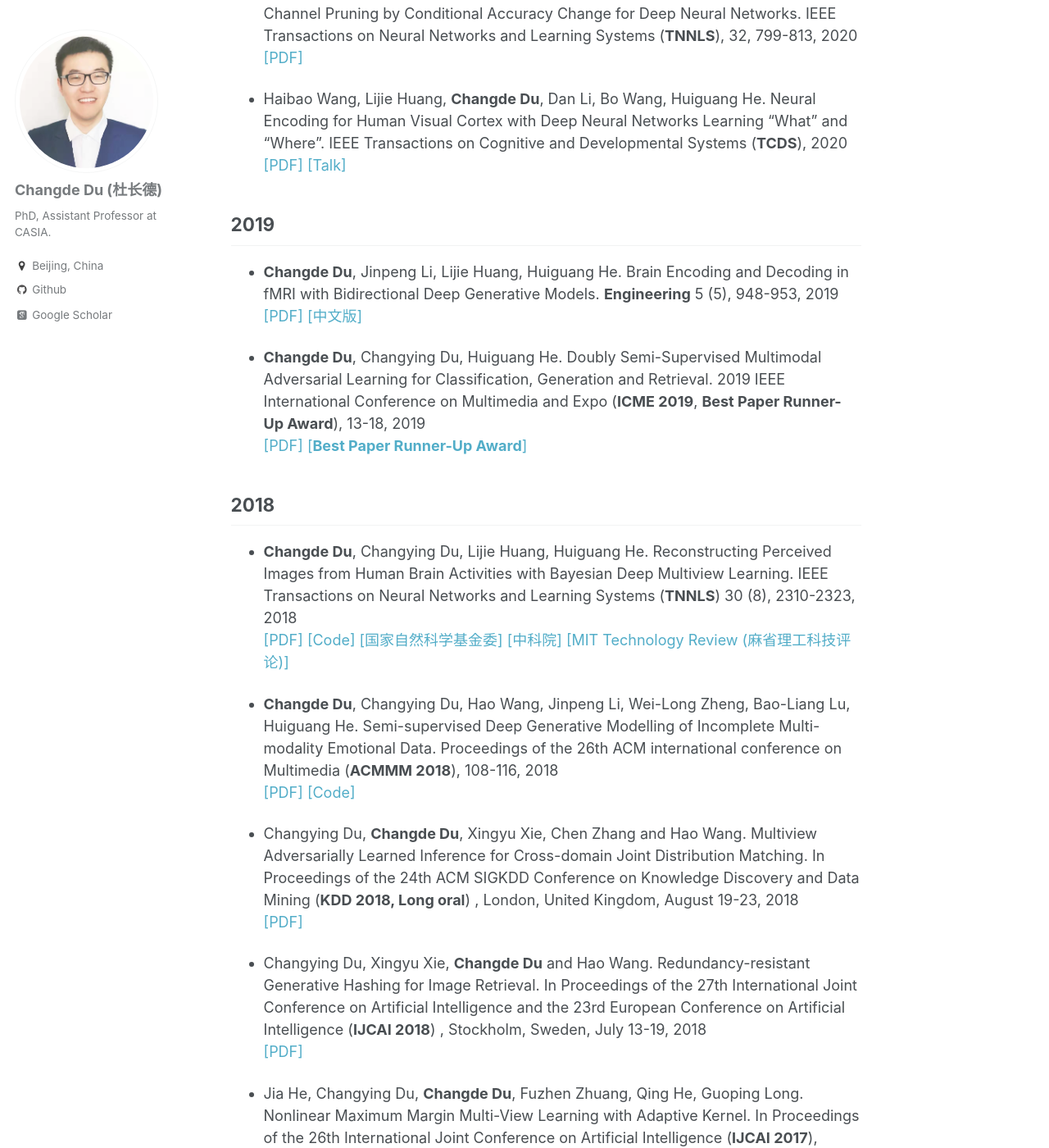
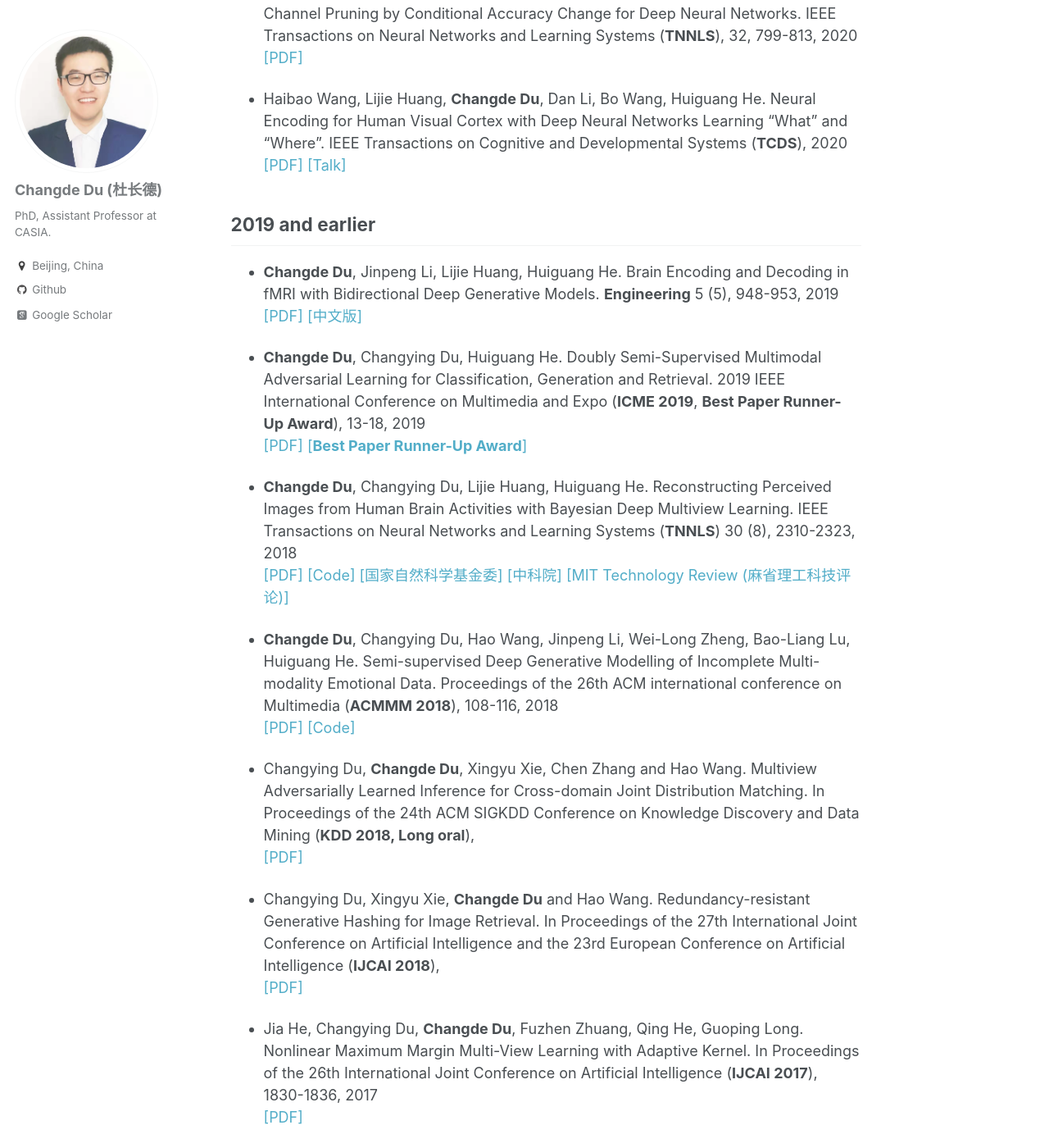
Before and after one commit to ChangdeDu/changdedu.github.io, a Jekyll site: the page built from _pages/about.md, in a window 1280 px wide and 1400 px high, scrolled down 3863 px. Shown: the whole window at 82% size. Built offline with Jekyll 4.4.1, drawn with Linux system fonts in a browser that asks for light colours; some web fonts are replaced.

Commit message:
Update about.md

```diff
--- a/_pages/about.md
+++ b/_pages/about.md
@@ -97,22 +97,21 @@ IEEE Transactions on Neural Networks and Learning Systems (**TNNLS**), 32, 799-8
 - Haibao Wang, Lijie Huang, **Changde Du**, Dan Li, Bo Wang, Huiguang He. Neural Encoding for Human Visual Cortex with Deep Neural Networks Learning “What" and “Where".
 IEEE Transactions on Cognitive and Developmental Systems (**TCDS**), 2020 <br>[[PDF]](https://ieeexplore.ieee.org/document/9134376) [[Talk]](https://www.bilibili.com/video/av842868927/)
 
-## 2019
+## 2019 and earlier
 - **Changde Du**, Jinpeng Li, Lijie Huang, Huiguang He. Brain Encoding and Decoding in fMRI with Bidirectional Deep Generative Models.
 **Engineering** 5 (5), 948-953, 2019 <br>[[PDF]](https://www.sciencedirect.com/science/article/pii/S2095809917305647) [[中文版]](http://www.engineering.org.cn/ch/10.1016/j.eng.2019.03.010)
 
 - **Changde Du**, Changying Du, Huiguang He. Doubly Semi-Supervised Multimodal Adversarial Learning for Classification, Generation and Retrieval.
 2019 IEEE International Conference on Multimedia and Expo (**ICME 2019**, **Best Paper Runner-Up Award**), 13-18, 2019  <br>[[PDF]](https://ieeexplore.ieee.org/abstract/document/8784922) [[**Best Paper Runner-Up Award**]](http://english.ia.cas.cn/rh/rps/201908/t20190819_214607.html)
 
-## 2018
 - **Changde Du**, Changying Du, Lijie Huang, Huiguang He. Reconstructing Perceived Images from Human Brain Activities with Bayesian Deep Multiview Learning.
 IEEE Transactions on Neural Networks and Learning Systems (**TNNLS**) 30 (8), 2310-2323, 2018  <br>[[PDF]](https://ieeexplore.ieee.org/document/8574054) [[Code]](https://github.com/ChangdeDu/DGMM) [[国家自然科学基金委]](http://www.nsfc.gov.cn/csc/20340/20343/33891/index.html) [[中科院]](https://www.cas.cn/syky/201812/t20181218_4674223.shtml) [[MIT Technology Review (麻省理工科技评论)]](https://www.technologyreview.com/2017/05/06/151950/mind-reading-algorithms-reconstruct-what-youre-seeing-using-brain-scan-data/)
 
 - **Changde Du**, Changying Du, Hao Wang, Jinpeng Li, Wei-Long Zheng, Bao-Liang Lu, Huiguang He. Semi-supervised Deep Generative Modelling of Incomplete Multi-modality Emotional Data. Proceedings of the 26th ACM international conference on Multimedia (**ACMMM 2018**), 108-116, 2018 <br>[[PDF]](https://arxiv.org/pdf/1808.02096.pdf) [[Code]](https://github.com/ChangdeDu/semiMVAE)
 
-- Changying Du, **Changde Du**, Xingyu Xie, Chen Zhang and Hao Wang. Multiview Adversarially Learned Inference for Cross-domain Joint Distribution Matching. In Proceedings of the 24th ACM SIGKDD Conference on Knowledge Discovery and Data Mining (**KDD 2018, Long oral**) , London, United Kingdom, August 19-23, 2018 <br>[[PDF]](https://dl.acm.org/doi/pdf/10.1145/3219819.3219957)
+- Changying Du, **Changde Du**, Xingyu Xie, Chen Zhang and Hao Wang. Multiview Adversarially Learned Inference for Cross-domain Joint Distribution Matching. In Proceedings of the 24th ACM SIGKDD Conference on Knowledge Discovery and Data Mining (**KDD 2018, Long oral**), <br>[[PDF]](https://dl.acm.org/doi/pdf/10.1145/3219819.3219957)
 
-- Changying Du, Xingyu Xie, **Changde Du** and Hao Wang. Redundancy-resistant Generative Hashing for Image Retrieval. In Proceedings of the 27th International Joint Conference on Artificial Intelligence and the 23rd European Conference on Artificial Intelligence (**IJCAI 2018**) , Stockholm, Sweden, July 13-19, 2018  <br>[[PDF]](https://www.ijcai.org/proceedings/2018/0696.pdf)
+- Changying Du, Xingyu Xie, **Changde Du** and Hao Wang. Redundancy-resistant Generative Hashing for Image Retrieval. In Proceedings of the 27th International Joint Conference on Artificial Intelligence and the 23rd European Conference on Artificial Intelligence (**IJCAI 2018**),  <br>[[PDF]](https://www.ijcai.org/proceedings/2018/0696.pdf)
 
 - Jia He, Changying Du, **Changde Du**, Fuzhen Zhuang, Qing He, Guoping Long. Nonlinear Maximum Margin Multi-View Learning with Adaptive Kernel.
 In Proceedings of the 26th International Joint Conference on Artificial Intelligence (**IJCAI 2017**), 1830-1836, 2017  <br>[[PDF]](https://www.ijcai.org/proceedings/2017/0254.pdf)
```
